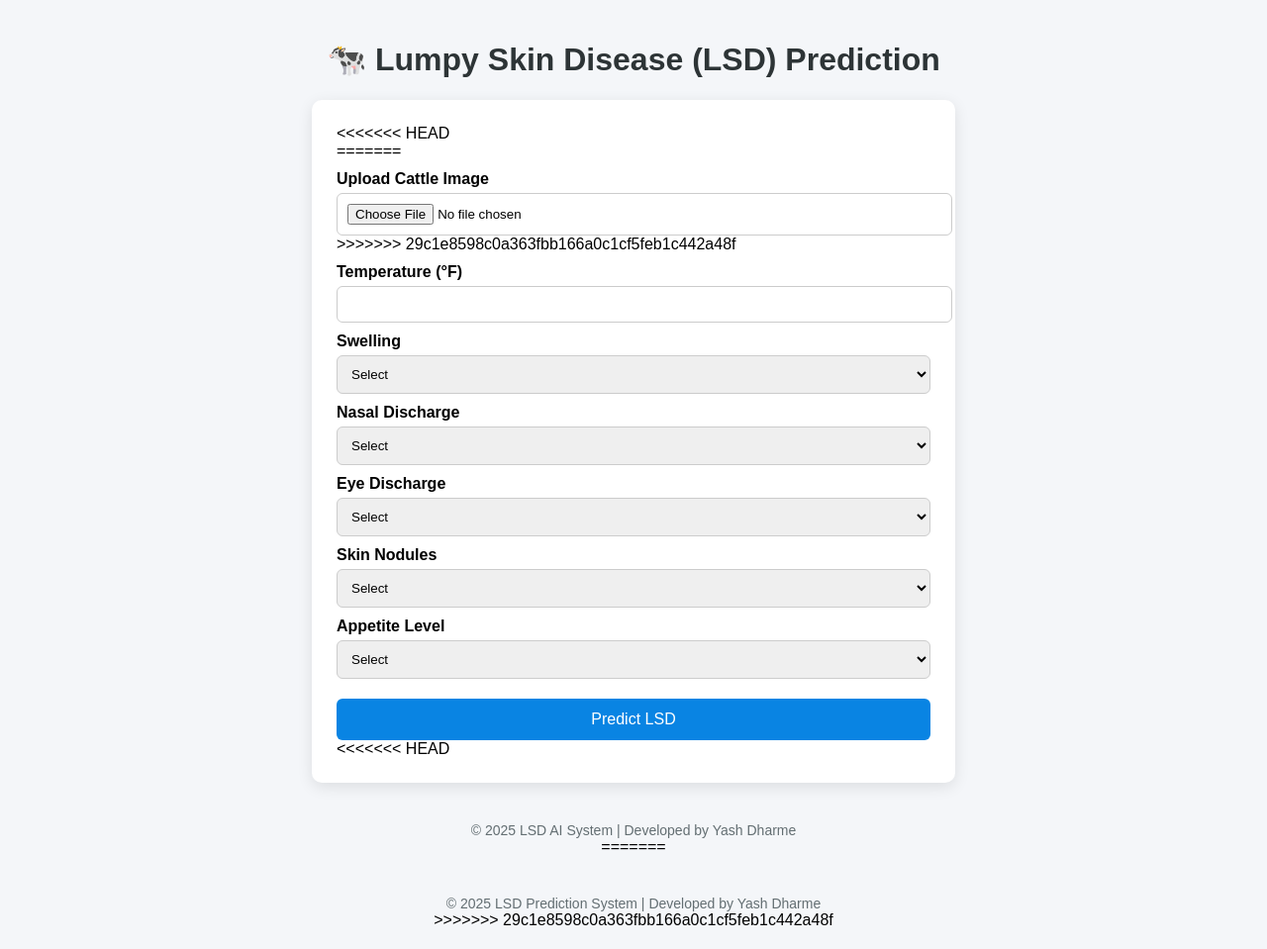
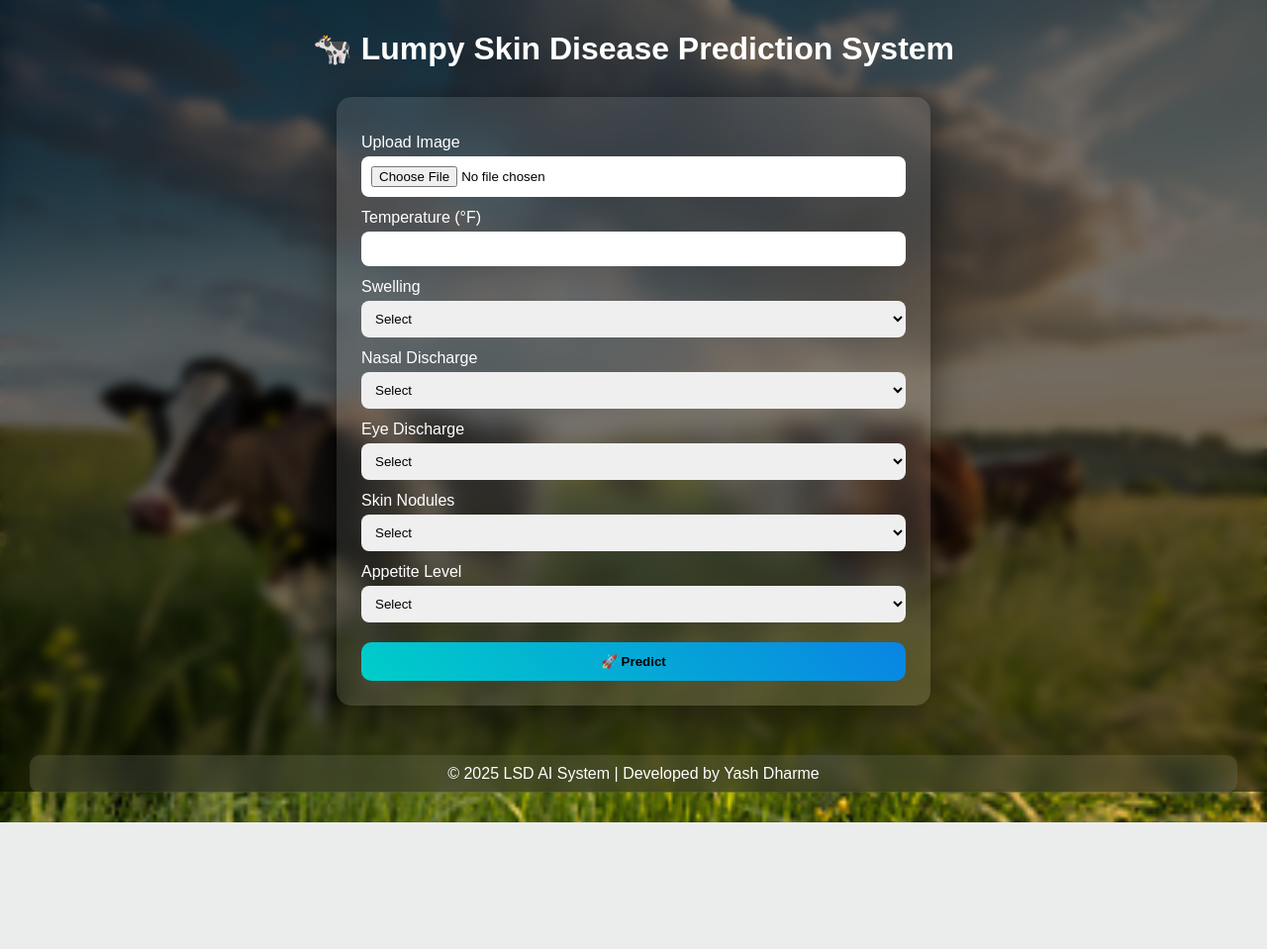
Before and after one commit to yashdharme90/LSD-Prediction-System, a Python web app: template templates/index.html in a window 1280 px wide. Shown: the whole page at 99% size. After the commit the page ends 831 px from the top, so only its background shows below. Run offline with Jinja, Linux system fonts and the light colour scheme; the template is opened without the code that fills it, so the values that code supplies are empty.

Commit message:
Add files via upload

```diff
--- a/templates/index.html
+++ b/templates/index.html
@@ -2,104 +2,26 @@
 <html lang="en">
 <head>
 <meta charset="UTF-8">
-  <title>LSD Prediction System</title>
-  <style>
-    body {
-      font-family: Arial, sans-serif;
-      background: #f4f6f9;
-      display: flex;
-      flex-direction: column;
-      align-items: center;
-      margin: 0;
-      padding: 20px;
-    }
+<title>LSD AI Detection</title>
+<meta name="viewport" content="width=device-width, initial-scale=1.0">
 
-    h1 {
-      color: #2d3436;
-    }
+<link rel="stylesheet" href="{{ url_for('static', filename='css/style.css') }}">
+</head>
 
-    form {
-      background: #ffffff;
-      padding: 25px;
-      border-radius: 10px;
-      width: 100%;
-      max-width: 600px;
-      box-shadow: 0 4px 15px rgba(0,0,0,0.1);
-    }
-
-    label {
-      font-weight: bold;
-      display: block;
-      margin-top: 10px;
-    }
-
-    input, select {
-      width: 100%;
-      padding: 10px;
-      margin-top: 5px;
-      border-radius: 6px;
-      border: 1px solid #ccc;
-    }
-
-    button {
-      margin-top: 20px;
-      width: 100%;
-      padding: 12px;
-      background: #0984e3;
-      color: white;
-      border: none;
-      border-radius: 6px;
-      font-size: 16px;
-      cursor: pointer;
-    }
-
-    button:hover {
-      background: #74b9ff;
-    }
-
-    .result {
-      margin-top: 25px;
-      background: #dfe6e9;
-      padding: 15px;
-      border-radius: 8px;
-      width: 100%;
-      max-width: 600px;
-      text-align: center;
-      font-size: 18px;
-    }
-
-    .image-box {
-      margin-top: 20px;
-      text-align: center;
-    }
-
-    .image-box img {
-      max-width: 400px;
-      border-radius: 10px;
-      border: 2px solid #ccc;
-    }
-
-    footer {
-      margin-top: 40px;
-      font-size: 14px;
-      color: #636e72;
-    }
-  </style>
-</head>
 <body>
 
-  <h1>🐄 Lumpy Skin Disease (LSD) Prediction</h1>
+<div class="main">
 
-  <form action="/predict" method="POST" enctype="multipart/form-data">
+<header>
+  <h1>🐄 Lumpy Skin Disease Prediction System</h1>
+</header>
 
-<<<<<<< HEAD
 <!-- FORM -->
 <div class="card">
 <form action="/predict" method="POST" enctype="multipart/form-data">
-=======
-    <label>Upload Cattle Image</label>
-    <input type="file" name="image" accept="image/*" required>
->>>>>>> 29c1e8598c0a363fbb166a0c1cf5feb1c442a48f
+
+<label>Upload Image</label>
+<input type="file" name="image" required>
 
 <label>Temperature (°F)</label>
 <input type="number" step="0.1" name="Temperature" required>
@@ -114,50 +36,42 @@
 <label>Nasal Discharge</label>
 <select name="Nasal_Discharge" required>
 <option value="" disabled selected>Select</option>
-      <option value="Yes">Yes</option>
-      <option value="No">No</option>
+<option>Yes</option>
+<option>No</option>
 </select>
 
 <label>Eye Discharge</label>
 <select name="Eye_Discharge" required>
 <option value="" disabled selected>Select</option>
-      <option value="Yes">Yes</option>
-      <option value="No">No</option>
+<option>Yes</option>
+<option>No</option>
 </select>
 
 <label>Skin Nodules</label>
 <select name="Skin_Nodules" required>
 <option value="" disabled selected>Select</option>
-      <option value="Yes">Yes</option>
-      <option value="No">No</option>
+<option>Yes</option>
+<option>No</option>
 </select>
 
 <label>Appetite Level</label>
 <select name="Appetite_Level" required>
 <option value="" disabled selected>Select</option>
-      <option value="High">High</option>
-      <option value="Normal">Normal</option>
-      <option value="Low">Low</option>
+<option>High</option>
+<option>Normal</option>
+<option>Low</option>
 </select>
 
-    <button type="submit">Predict LSD</button>
+<button type="submit">🚀 Predict</button>
+
+<div class="loading" id="loading">
+  <div class="spinner"></div>
+  <p>Analyzing...</p>
+</div>
 
 </form>
+</div>
 
-  {% if prediction %}
-    <div class="result">
-      <strong>Prediction:</strong> {{ prediction }}
-    </div>
-  {% endif %}
-
-  {% if image_path %}
-    <div class="image-box">
-      <h3>Uploaded Cattle Image</h3>
-      <img src="{{ image_path }}" alt="Uploaded Image">
-    </div>
-  {% endif %}
-
-<<<<<<< HEAD
 <!-- RESULT -->
 {% if prediction %}
 <div class="card">
@@ -195,12 +109,3 @@
 
 </body>
 </html>
-=======
-  <footer>
-    © 2025 LSD Prediction System | Developed by Yash Dharme
-  </footer>
-
-</body>
-</html>
-
->>>>>>> 29c1e8598c0a363fbb166a0c1cf5feb1c442a48f
```
Lines whose indentation alone changed are shown as unchanged.
